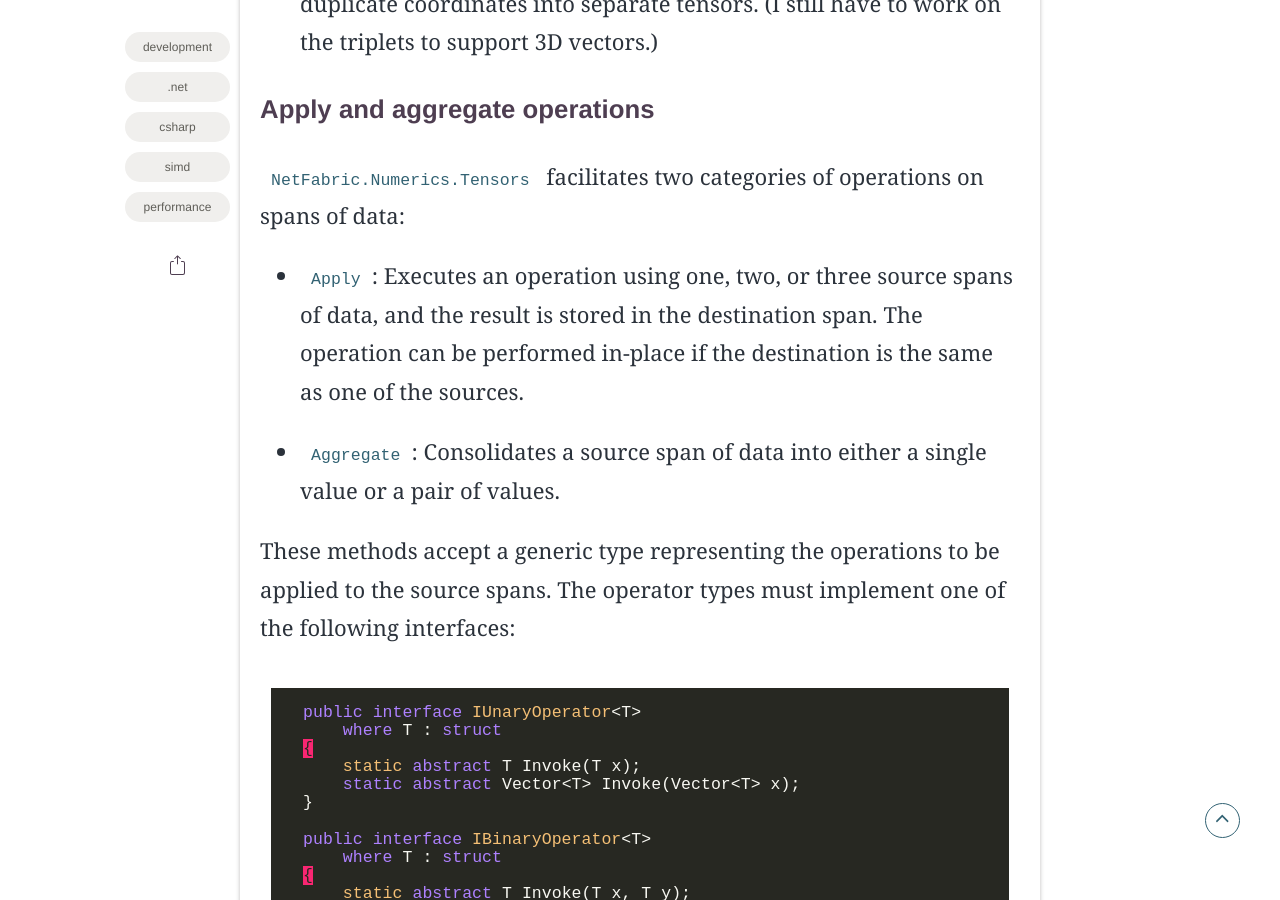
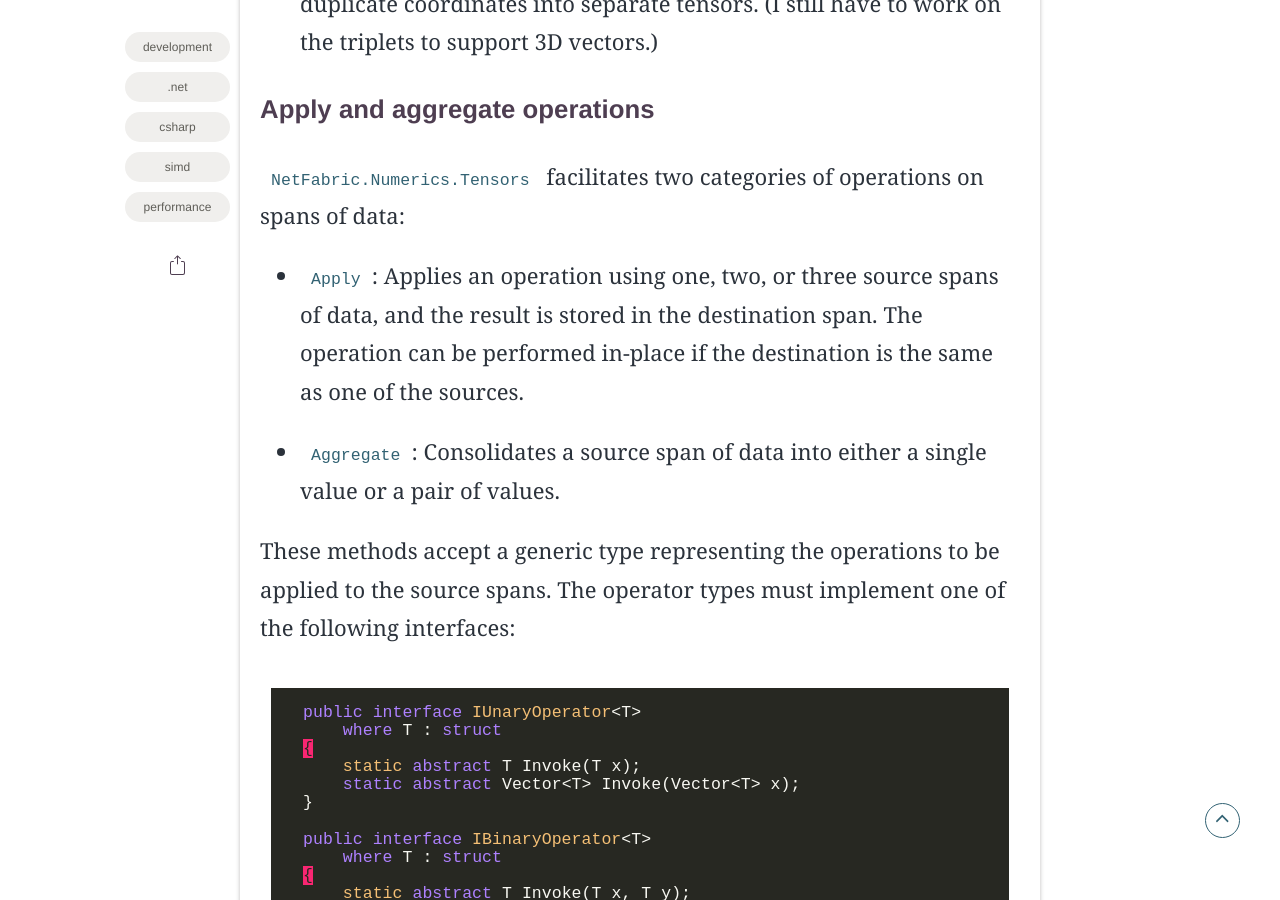
Before and after one commit to the-mvm/the-mvm.github.io, a Jekyll site: the page built from _posts/2024-01-02-A-generic-tensor-library-for-dotnet.md, in a window 1280 px wide and 900 px high, scrolled down 4249 px. Built offline with Jekyll 4.4.1, drawn with Linux system fonts in a browser that asks for light colours; some web fonts are replaced; comment, search, counter and statistics services are not loaded; some of the changed text lies outside the part shown.

Commit message:
Small additions

```diff
--- a/_posts/2024-01-02-A-generic-tensor-library-for-dotnet.md
+++ b/_posts/2024-01-02-A-generic-tensor-library-for-dotnet.md
@@ -48,7 +48,7 @@ Due to these considerations, I've made the decision to develop my own open-sourc
 
 `NetFabric.Numerics.Tensors` facilitates two categories of operations on spans of data:
 
--   `Apply`: Executes an operation using one, two, or three source spans of data, and the result is stored in the destination span. The operation can be performed in-place if the destination is the same as one of the sources.
+-   `Apply`: Applies an operation using one, two, or three source spans of data, and the result is stored in the destination span. The operation can be performed in-place if the destination is the same as one of the sources.
 
 -   `Aggregate`: Consolidates a source span of data into either a single value or a pair of values.
 
@@ -464,6 +464,6 @@ Each benchmark involved four different jobs:
 
 The performance improvement is directly proportional to the number of elements that can fit in a `Vector<T>`. Notably, for smaller types, the gains in performance are more pronounced. While for larger types, the benefits become noticeable only when the platform supports larger vectors. In either scenario, the code functions well without requiring any special handling.
 
-I see `System.Numerics.Tensors` and `NetFabric.Numerics.Tensors` as examples of achieving clean code without significant performance compromises. Understanding how compilers handle your code and the system's execution is crucial. I also encourage you to explore my related post, "[A 12% improvement, easily obtained, is never considered marginal -- Donald Knuth](https://aalmada.github.io/Performance-optimizations.html)".
+I see `System.Numerics.Tensors` and `NetFabric.Numerics.Tensors` as examples of achieving "clean code" without significant performance compromises. Understanding how compilers handle your code and the system's execution is crucial. I also encourage you to explore my related post, "[A 12% improvement, easily obtained, is never considered marginal -- Donald Knuth](https://aalmada.github.io/Performance-optimizations.html)".
 
 I do like the implementation of `System.Numerics.Tensors`. My hope is that it will eventually broaden its support to encompass a wider range of base types beyond just `float`, including provisions for pairs and triplets of data.
```
Also changed, not shown: other parts of _posts/2024-01-02-A-generic-tensor-library-for-dotnet.md (+1 -1 lines), _posts/2023-07-19-Performance-optimizations.md (+1 -1 lines).
